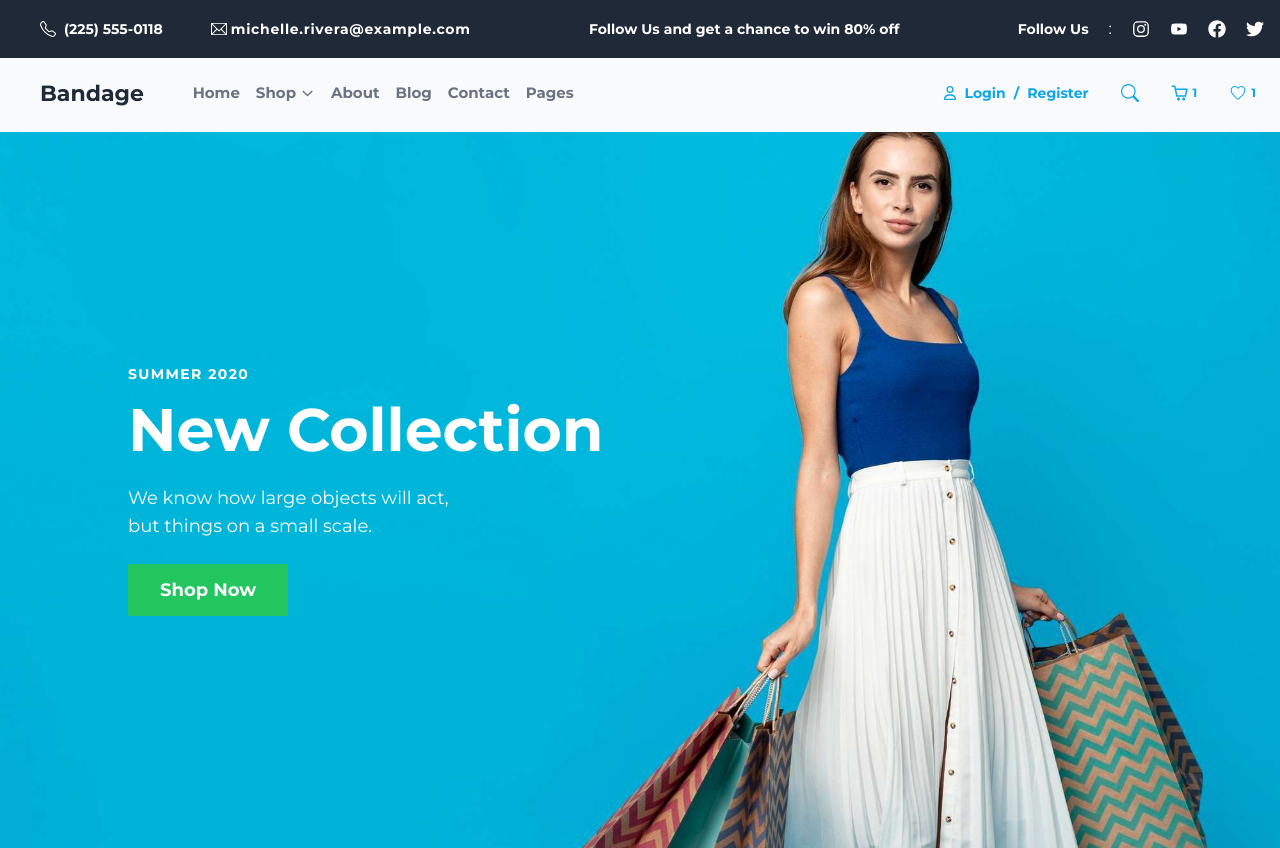
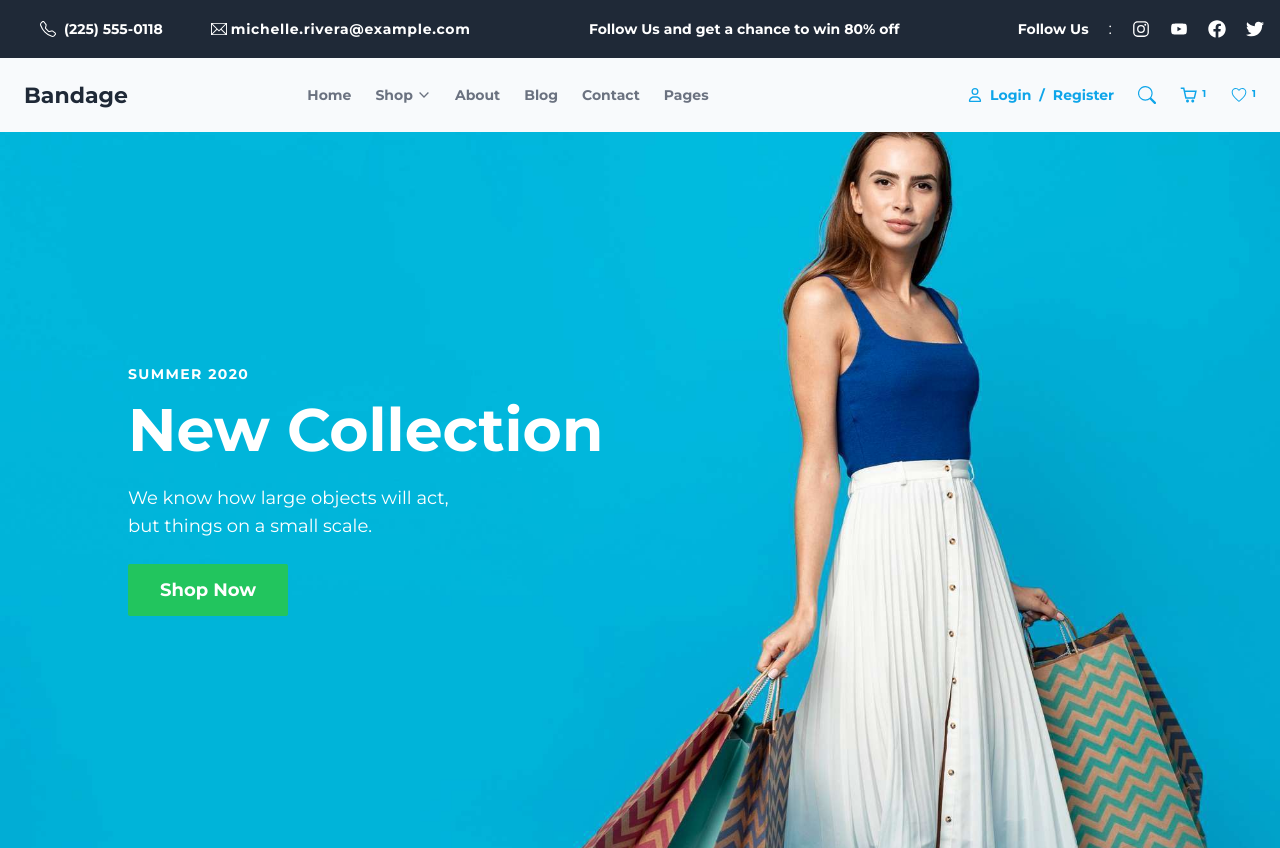
Before and after one commit to Muneeb350/UI-UX-hackathon, a Next.js app: page / in a window 1280 px wide. Built offline with nearby package versions, Linux system fonts and the light colour scheme.

Commit message:
Navbar changes

```diff
--- a/src/components/Navbar.tsx
+++ b/src/components/Navbar.tsx
@@ -11,15 +11,16 @@ const Navbar = () => {
   const [isMobileMenuOpen, setMobileMenuOpen] = useState(false);
 
   return (
-    <nav className="bg-slate-50 w-full h-[74px]">
-      <div className="flex items-center justify-between px-4 py-2 md:px-6 h-[70px]">
+    <nav className="bg-slate-50 w-full">
+      {/* Navbar Container */}
+      <div className="flex items-center justify-between px-4 py-2 md:px-6 h-[74px]">
         {/* Logo */}
-        <h3 className="font-montserrat font-bold text-[22px] text-gray-800 ml-4">
+        <h3 className="font-montserrat font-bold text-[22px] text-gray-800">
           Bandage
         </h3>
 
         {/* Desktop Menu */}
-        <ul className="hidden md:flex items-center space-x-4 font-montserrat text-gray-500 font-bold text-[15px] mr-80">
+        <ul className="hidden md:flex items-center space-x-6 font-montserrat text-gray-500 font-bold text-[14px] mr-20">
           <li className="hover:text-blue-500 transition duration-200">
             <a href="#">Home</a>
           </li>
@@ -42,76 +43,47 @@ const Navbar = () => {
         </ul>
 
         {/* Icons Section */}
-        <div className="flex items-center space-x-8 text-[14px] font-bold">
-          {/* User Login */}
+        <div className="flex items-center space-x-6 text-[14px] font-bold">
+          {/* Login Section */}
           <div className="hidden md:flex items-center space-x-2">
             <FaRegUser className="text-sky-500" />
-            <a
-              href="#"
-              className="hover:text-blue-900 text-sky-500 transition duration-200"
-            >
+            <a href="#" className="hover:text-blue-900 text-sky-500">
               Login
             </a>
             <span className="text-sky-500">/</span>
-            <a
-              href="#"
-              className="hover:text-blue-900 text-sky-500 transition duration-200"
-            >
+            <a href="#" className="hover:text-blue-900 text-sky-500">
               Register
             </a>
           </div>
 
-          {/* Search Icon */}
-          <a
-            href="#"
-            className="text-sky-500 hover:text-blue-900 transition duration-200"
-          >
-            <BsSearch className="text-lg" />
-          </a>
-
-          {/* Cart Icon */}
-          <div className="flex items-center space-x-1">
-            <a
-              href="#"
-              className="text-sky-500 hover:text-blue-900 transition duration-200"
-            >
-              <CgShoppingCart className="text-lg" />
-            </a>
-            <span className="text-sky-500 text-[12px]">1</span>
+          {/* Icons */}
+          <BsSearch className="text-sky-500 text-lg hover:text-blue-900" />
+          <div className="flex items-start space-x-1">
+          <CgShoppingCart className="text-sky-500 text-lg hover:text-blue-900" />
+          <span className="text-sky-500 text-[10px]">1</span>
           </div>
 
-          {/* Wishlist Icon */}
-          <div className="flex items-center space-x-1">
-            <a
-              href="#"
-              className="text-sky-500 hover:text-blue-900 transition duration-200"
-            >
-              <IoIosHeartEmpty className="text-lg" />
-            </a>
-            <span className="text-sky-500 text-[12px]">1</span>
+          <div className="flex items-start space-x-1">
+          <IoIosHeartEmpty className="text-sky-500 text-lg hover:text-blue-900" />
+          <span className="text-sky-500 text-[10px]">1</span>
           </div>
-
           {/* Mobile Menu Toggle */}
           <div
             className="md:hidden text-sky-500 cursor-pointer"
             onClick={() => setMobileMenuOpen(!isMobileMenuOpen)}
           >
-            {isMobileMenuOpen ? (
-              <AiOutlineClose className="text-2xl" />
-            ) : (
-              <AiOutlineMenu className="text-2xl" />
-            )}
+            {isMobileMenuOpen ? <AiOutlineClose size={24} /> : <AiOutlineMenu size={24} />}
           </div>
         </div>
       </div>
 
       {/* Mobile Menu */}
       {isMobileMenuOpen && (
-        <ul className="flex flex-col items-start space-y-4 px-4 py-2 bg-slate-100 md:hidden">
+        <ul className="flex flex-col space-y-4 px-4 py-6 bg-slate-100 md:hidden">
           <li className="hover:text-blue-500 transition duration-200">
             <a href="#">Home</a>
           </li>
-          <li className="flex items-center hover:text-blue-500 transition duration-200">
+          <li className="hover:text-blue-500 transition duration-200 flex items-center">
             <a href="#">Shop</a>
             <IoChevronDownSharp className="ml-1" />
           </li>
@@ -127,20 +99,10 @@ const Navbar = () => {
           <li className="hover:text-blue-500 transition duration-200">
             <a href="#">Pages</a>
           </li>
-          <div className="flex flex-col items-start space-y-2">
-            <a
-              href="#"
-              className="hover:text-blue-900 text-sky-500 transition duration-200"
-            >
-              Login
-            </a>
-            <a
-              href="#"
-              className="hover:text-blue-900 text-sky-500 transition duration-200"
-            >
-              Register
-            </a>
-          </div>
+          <li className="hover:text-blue-500 transition duration-200 flex flex-col">
+            <a href="#" className="text-sky-500 hover:text-blue-900">Login</a>
+            <a href="#" className="text-sky-500 hover:text-blue-900">Register</a>
+          </li>
         </ul>
       )}
     </nav>
```
